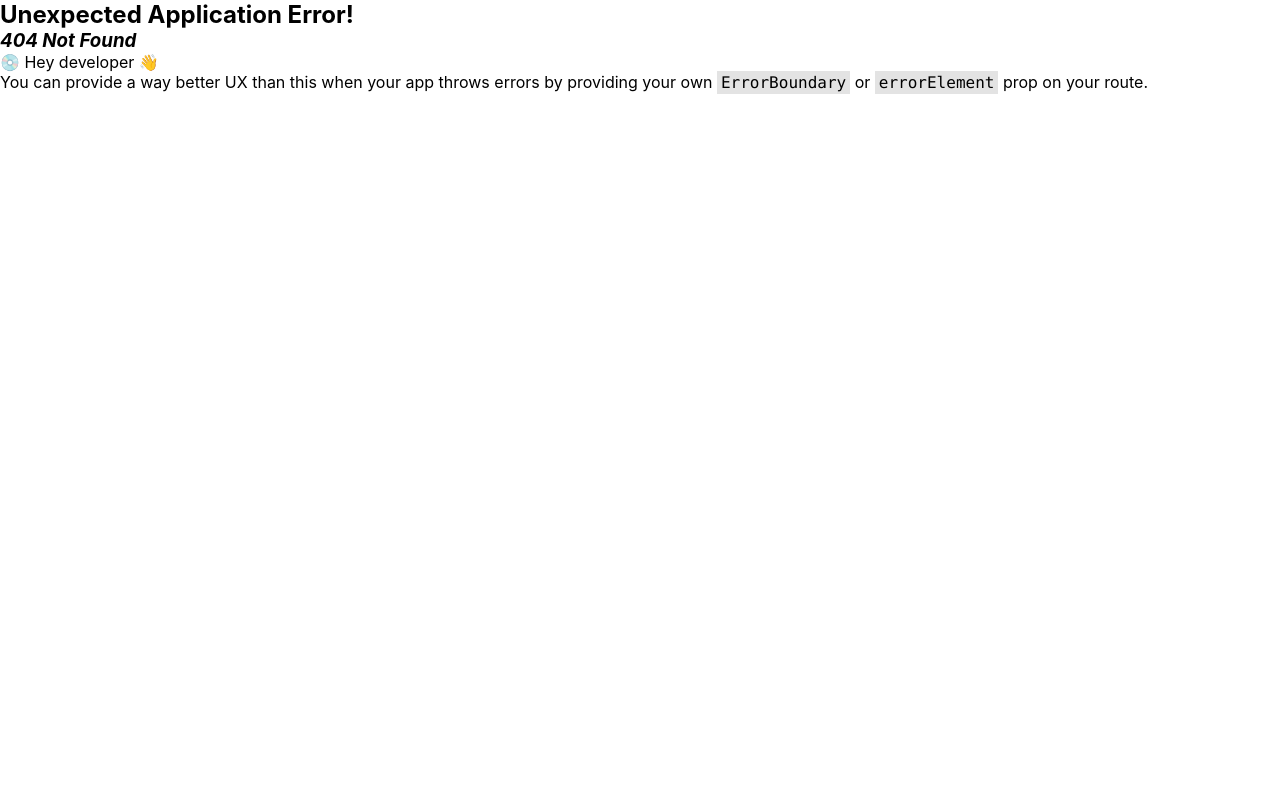
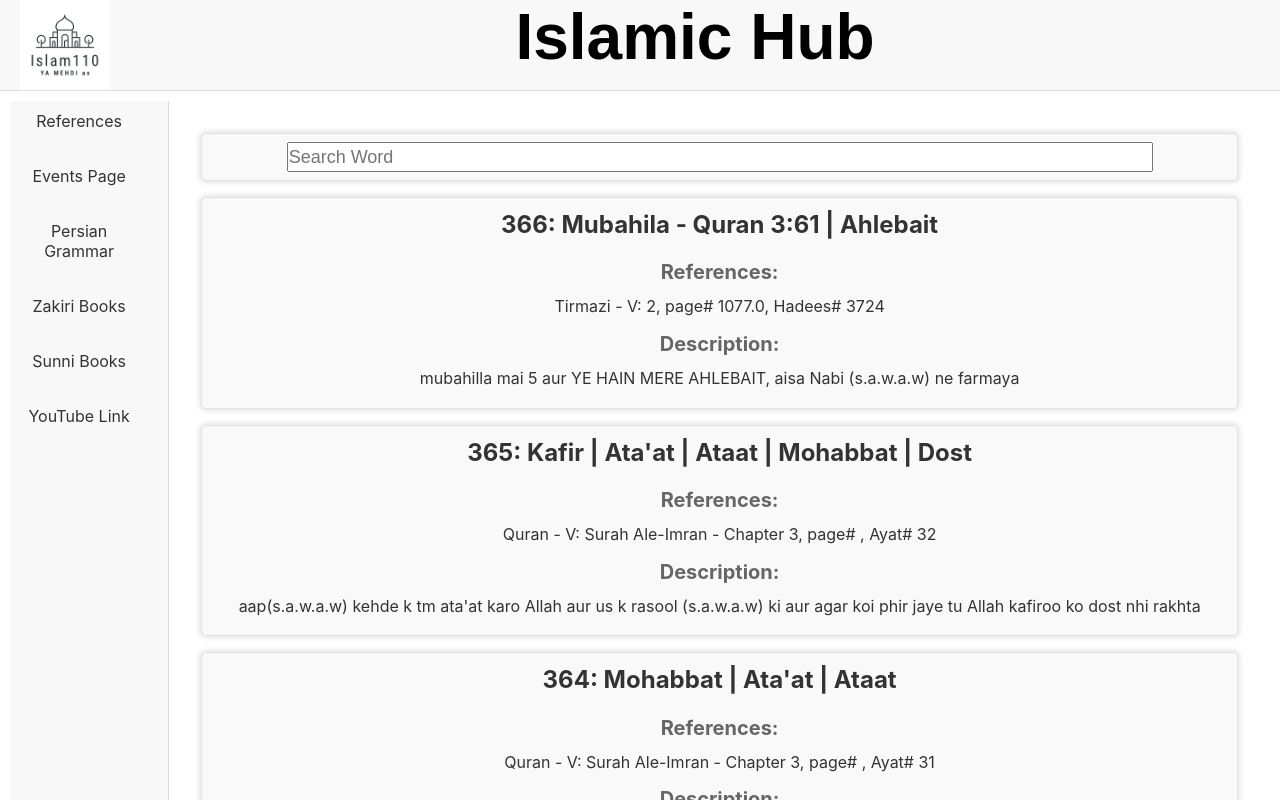
Before and after one commit to 8sagh8/Islam110, a React (Create React App) app: page /PersianPage in a window 1280 px wide. Before the commit this address had no page. Shown: the top 800 px of the page. Built offline with nearby package versions, Linux system fonts and the light colour scheme.

Commit message:
added new page Farsi Grammar

```diff
--- /dev/null
+++ b/src/components/FarsiDisplay.jsx
@@ -0,0 +1,52 @@
+import React, { useEffect, useState } from 'react';
+
+const FarsiDisplay = () => {
+  const [data, setData] = useState([]);
+  const [searchTerm, setSearchTerm] = useState("");
+
+  useEffect(() => {
+    fetch(process.env.PUBLIC_URL + '/data/mydata.json')
+      .then(response => response.json())
+      .then(data => setData(data));
+  }, []);
+
+  // const filteredData = data.filter(item =>
+  //   item.subject.toLowerCase().includes(searchTerm.toLowerCase())
+  // );
+
+  const filteredData = data.filter(item => {
+    const subjectMatch = item.subject.toLowerCase().includes(searchTerm.toLowerCase());
+    const referenceBookMatch = item.references.book.toLowerCase().includes(searchTerm.toLowerCase());
+    const referenceVolumeMatch = item.references.volume.toLowerCase().includes(searchTerm.toLowerCase());
+    const referencePageMatch = item.references.page.toLowerCase().includes(searchTerm.toLowerCase());
+    const referenceLineMatch = item.references.line.toLowerCase().includes(searchTerm.toLowerCase());
+    const descriptionMatch = item.description.toLowerCase().includes(searchTerm.toLowerCase());
+
+    return subjectMatch || referenceBookMatch || referenceVolumeMatch || referencePageMatch || referenceLineMatch || descriptionMatch;
+  });
+
+
+
+  return (
+    <div className="data-display">
+      <div className="search-container">
+        <input
+        type="text"
+        placeholder="Search Word"
+        onChange={event => setSearchTerm(event.target.value)}
+        />
+      </div>
+    {filteredData.slice().reverse().map(item => (
+      <div key={item.id}>
+        <h2>{item.id}: {item.subject}</h2>
+        <h3>References:</h3>
+        <p>{item.references.book} - V: {item.references.volume}, page# {item.references.page}, {item.references.line}</p>
+        <h3>Description:</h3>
+        <p>{item.description}</p>
+      </div>
+    ))}
+    </div>
+  );
+}
+
+export default FarsiDisplay;
--- a/src/components/LeftMenu.jsx
+++ b/src/components/LeftMenu.jsx
@@ -9,6 +9,7 @@ const LeftMenu = () => {
       <div className="left-menu">
         <Link to="/">References</Link>
         <Link to="/EventPage">Events Page</Link>
+        <Link to="/PersianPage">Persian Grammar</Link>
         <a href={zakiriBooksLink} target="_blank" rel="noopener noreferrer">
           Zakiri Books
         </a>
--- a/src/index.js
+++ b/src/index.js
@@ -3,6 +3,7 @@ import ReactDOM from 'react-dom/client';
 import './index.css';
 import App from './App';
 import EventPage from './pages/EventPage';
+import PersianPage from './pages/PersianPage';
 import {
   createBrowserRouter,
   RouterProvider,
@@ -18,6 +19,10 @@ const router = createBrowserRouter([
     path: "EventPage",
     element: <EventPage/>,
   },
+  {
+    path: "PersianPage",
+    element: <PersianPage/>,
+  },
 ]);
 
 
--- /dev/null
+++ b/src/pages/PersianPage.js
@@ -0,0 +1,26 @@
+// import './App.css';
+import React from 'react';
+import LeftMenu from '../components/LeftMenu';
+import Header from '../components/Header';
+import FarsiDisplay from '../components/FarsiDisplay';
+
+
+
+function App() {
+  return (
+    // <Router>
+      <div className="App">
+        <Header />
+        <div className="content">
+          <LeftMenu />
+          <FarsiDisplay />
+        </div>
+      </div>
+    // </Router>
+
+
+
+  );
+}
+
+export default App;
```
